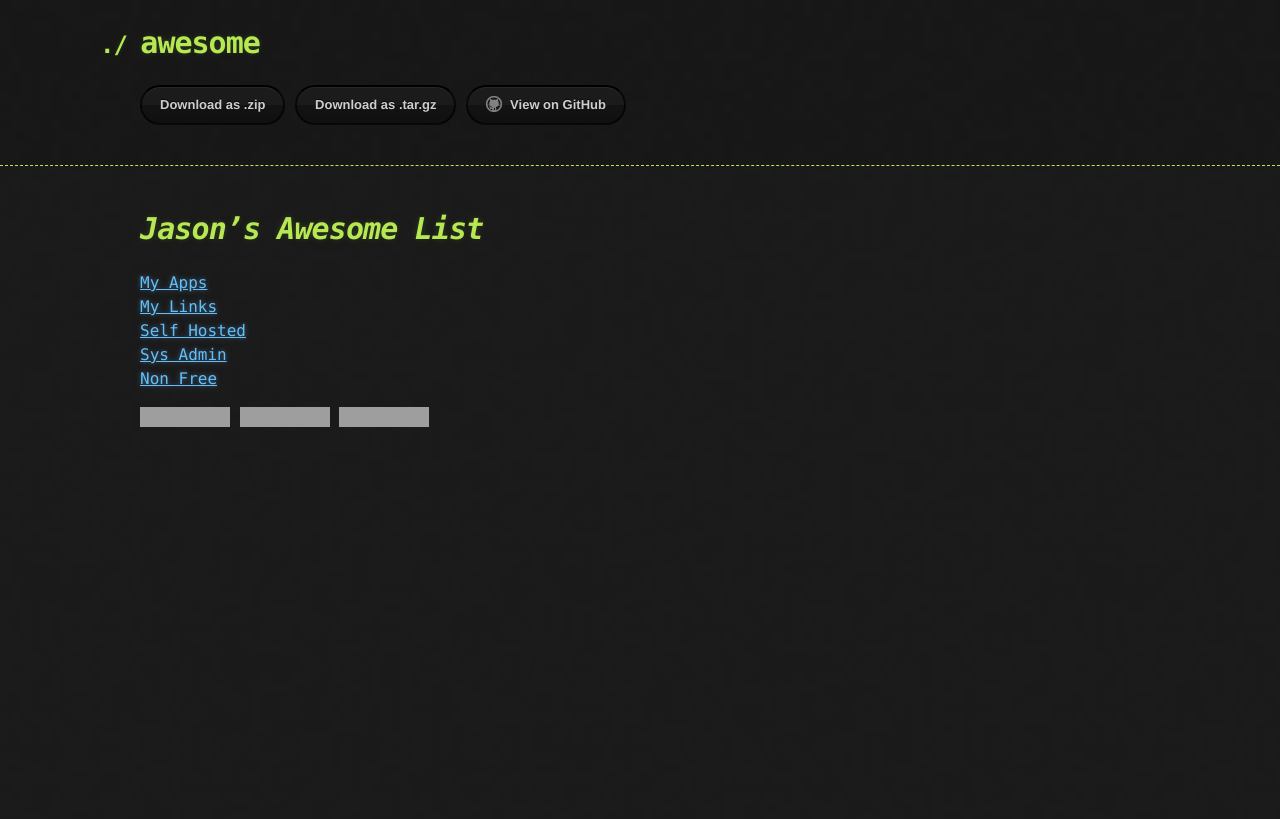
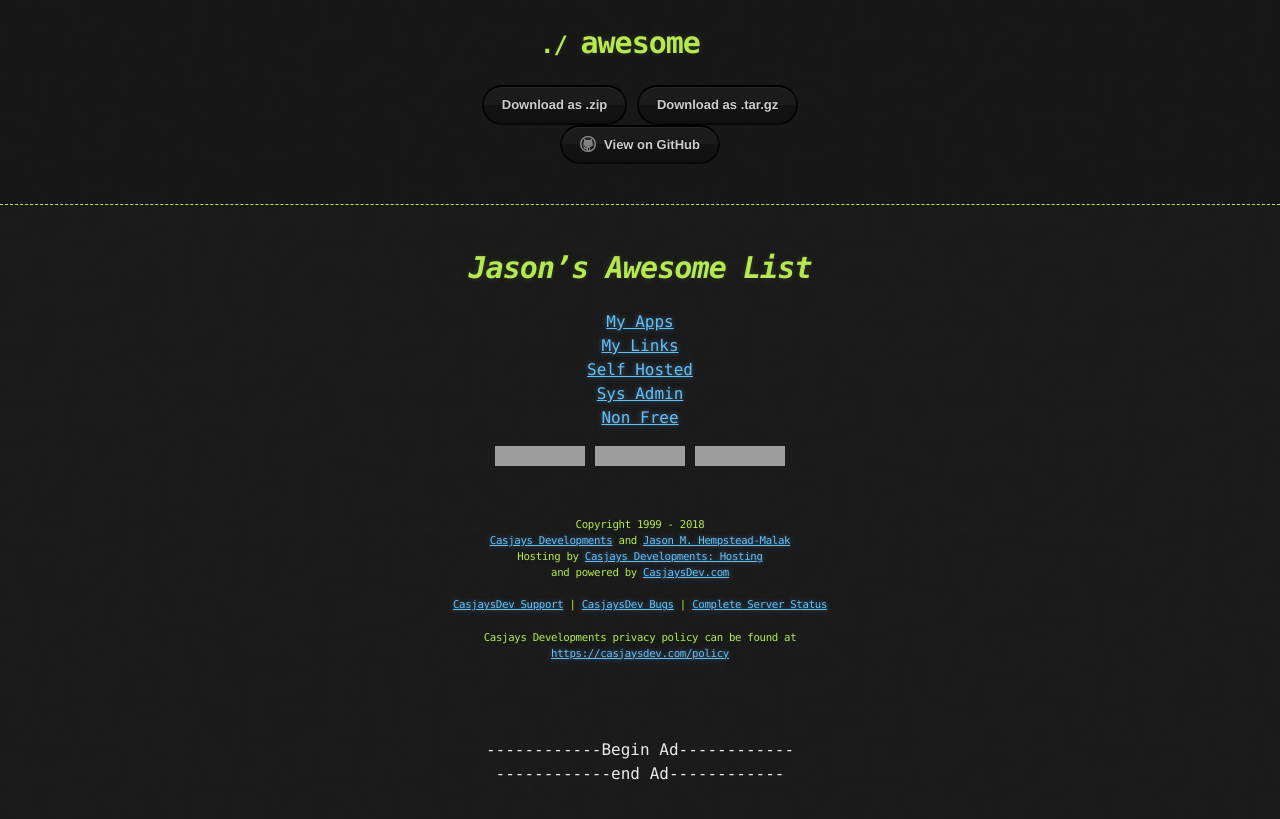
Before and after one commit to Sample-Codes/awesome, a Jekyll site: the page built from README.md, in a window 1280 px wide. Shown: the top 819 px of the page. Built offline with Jekyll 4.4.1, drawn with Linux system fonts in a browser that asks for light colours; our own code applies the rules of GitHub Pages for plain Markdown files; comment, search, counter and statistics services are not loaded; the repository's description, which GitHub fills in, is left out; grey boxes are pictures that could not be loaded.

Commit message:
Updated Files

```diff
--- a/_layouts/default.html
+++ b/_layouts/default.html
@@ -10,7 +10,7 @@
   </head>
 
   <body>
-
+   <center>
     <header>
       <div class="container">
         <h1>{{ site.title | default: site.github.repository_name }}</h1>
@@ -20,7 +20,7 @@
           {% if site.show_downloads %}
             <a href="{{ site.github.zip_url }}" class="btn">Download as .zip</a>
             <a href="{{ site.github.tar_url }}" class="btn">Download as .tar.gz</a>
-          {% endif %}
+	    {% endif %}<br>
           <a href="{{ site.github.repository_url }}" class="btn btn-github"><span class="icon"></span>View on GitHub</a>
         </section>
       </div>
@@ -31,16 +31,127 @@
         {{ content }}
       </section>
     </div>
+<br>
+<!-- Begin Footer -->
+<footer>
+<!-- Start of Rocket.Chat Livechat Script -->
+<script type="text/javascript">
+(function(w, d, s, u) {
+        w.RocketChat = function(c) { w.RocketChat._.push(c) }; w.RocketChat._ = []; w.RocketChat.url = u;
+            var h = d.getElementsByTagName(s)[0], j = d.createElement(s);
+            j.async = true; j.src = 'https://chat.malaks.us/packages/rocketchat_livechat/assets/rocketchat-livechat.min.js?_=201702160944';
+                h.parentNode.insertBefore(j, h);
+})(window, document, 'script', 'https://chat.malaks.us/livechat');
+</script>
+<!-- End of Rocket.Chat Livechat Script -->
+<!-- Begin Piwik Tracking Code -->
+<script type="text/javascript">
+var pkBaseURL = (("https:" == document.location.protocol) ? "https://piwik.casjay.net/" : "http://piwik.casjay.net/");
+document.write(unescape("%3Cscript src='" + pkBaseURL + "piwik.js' type='text/javascript'%3E%3C/script%3E"));
+</script><script type="text/javascript">
+try {
+var piwikTracker = Piwik.getTracker(pkBaseURL + "piwik.php", 1);
+piwikTracker.trackPageView();
+piwikTracker.enableLinkTracking();
+} catch( err ) {}
+</script><noscript>
+<p><img src="https://piwik.casjay.net/piwik.php?idsite=1" class="c1" alt=""></p>
+</noscript>
+<!-- End Piwik Tracking Code -->
 
-    {% if site.google_analytics %}
-      <script>
-        (function(i,s,o,g,r,a,m){i['GoogleAnalyticsObject']=r;i[r]=i[r]||function(){
-        (i[r].q=i[r].q||[]).push(arguments)},i[r].l=1*new Date();a=s.createElement(o),
-        m=s.getElementsByTagName(o)[0];a.async=1;a.src=g;m.parentNode.insertBefore(a,m)
-        })(window,document,'script','//www.google-analytics.com/analytics.js','ga');
-        ga('create', '{{ site.google_analytics }}', 'auto');
-        ga('send', 'pageview');
-      </script>
-    {% endif %}
+<!-- Begin Google Track -->
+<script async src="https://www.googletagmanager.com/gtag/js?id=UA-936146-1"></script>
+<script>
+  window.dataLayer = window.dataLayer || [];
+  function gtag(){dataLayer.push(arguments);}
+  gtag('js', new Date());
+
+  gtag('config', 'UA-936146-1');
+</script>
+
+<!-- Eng Google Track -->
+<!-- Begin EU compliant -->
+<link rel="stylesheet" type="text/css" href="https://cdnjs.cloudflare.com/ajax/libs/cookieconsent2/3.0.3/cookieconsent.min.css" />
+<script src="https://cdnjs.cloudflare.com/ajax/libs/cookieconsent2/3.0.3/cookieconsent.min.js"></script>
+<script>
+window.addEventListener("load", function(){
+window.cookieconsent.initialise({
+  "palette": {
+    "popup": {
+      "background": "#64386b",
+      "text": "#ffcdfd"
+    },
+    "button": {
+      "background": "transparent",
+      "text": "#f8a8ff",
+      "border": "#f8a8ff"
+    }
+  },
+  "content": {
+    "message": "In accordance with the EU GDPR law this message is being displayed. - ",
+    "dismiss": "I Agree",
+    "link": "CasjaysDev Policy",
+    "href": "https://casjay.com/privacy"
+  }
+})});
+</script>
+<!-- End EU compliant -->
+<!-- Begin Casjays Developments Footer -->
+<h6>
+Copyright 1999 - 2018<br>
+<a href="https://casjay.com" target="_blank">Casjays Developments</a> and <a href="https://casjay.info" target="_blank">Jason M. Hempstead-Malak</a><br>
+Hosting by <a href="https://casjay.com/hosting" target="_blank">Casjays Developments: Hosting</a><br>
+and powered by <a href="https://casjaysdev.com" target="_blank">CasjaysDev.com</a><br>
+<br>
+<a href="https://casjay.help" target="_blank">CasjaysDev Support</a> |
+<a href="https://bugs.one" target="_blank">CasjaysDev Bugs</a> |
+<a href="https://status.casjay.net" target="_blank">Complete Server Status</a> <br><br>
+Casjays Developments privacy policy can be found at<br>
+<a href="https://casjaysdev.com/policy/" target="_blank">https://casjaysdev.com/policy</a><br>
+<br>
+<br>
+</h6>
+<!-- End Casjays Developments Footer -->
+
+<!--Begin Statcounter Code -->
+<script type="text/javascript">
+var sc_project=8585230;
+var sc_invisible=0;
+var sc_security="ef07ac24";
+var scJsHost = (("https:" == document.location.protocol) ?
+"https://secure." : "http://www.");
+document.write("<sc"+"ript type='text/javascript' src='" +
+scJsHost+
+"statcounter.com/counter/counter.js'></"+"script>");
+</script>
+<noscript><div class="statcounter"><a title="web stats"
+href="http://statcounter.com/p8585230/summary/?guest=1" target="_blank"><img
+class="statcounter"
+src="//c.statcounter.com/8585230/0/ef07ac24/0/" alt="web
+stats"></a></div></noscript>
+<!-- End Statcounter Code -->
+
+<!-- Begin Global Footer -->
+<br>
+------------Begin Ad------------<br>
+<!-- Begin chitika ad -->
+<script type="text/javascript">
+  ( function() {
+    if (window.CHITIKA === undefined) { window.CHITIKA = { 'units' : [] }; };
+    var unit = {"calltype":"async[2]","publisher":"casjay","width":728,"height":90,"sid":"Chitika Default"};
+    var placement_id = window.CHITIKA.units.length;
+    window.CHITIKA.units.push(unit);
+    document.write('<div id="chitikaAdBlock-' + placement_id + '"></div>');
+}());
+</script>
+<script type="text/javascript" src="https://cdn.chitika.net/getads.js" async></script>
+<!-- End chitika ad -->
+
+------------end Ad------------<br>
+<br>
+<!-- End Global Footer -->
+</footer>
+<!-- End Footer -->
+   </center>
   </body>
 </html>
```
Also changed, not shown: .travis.yml.
